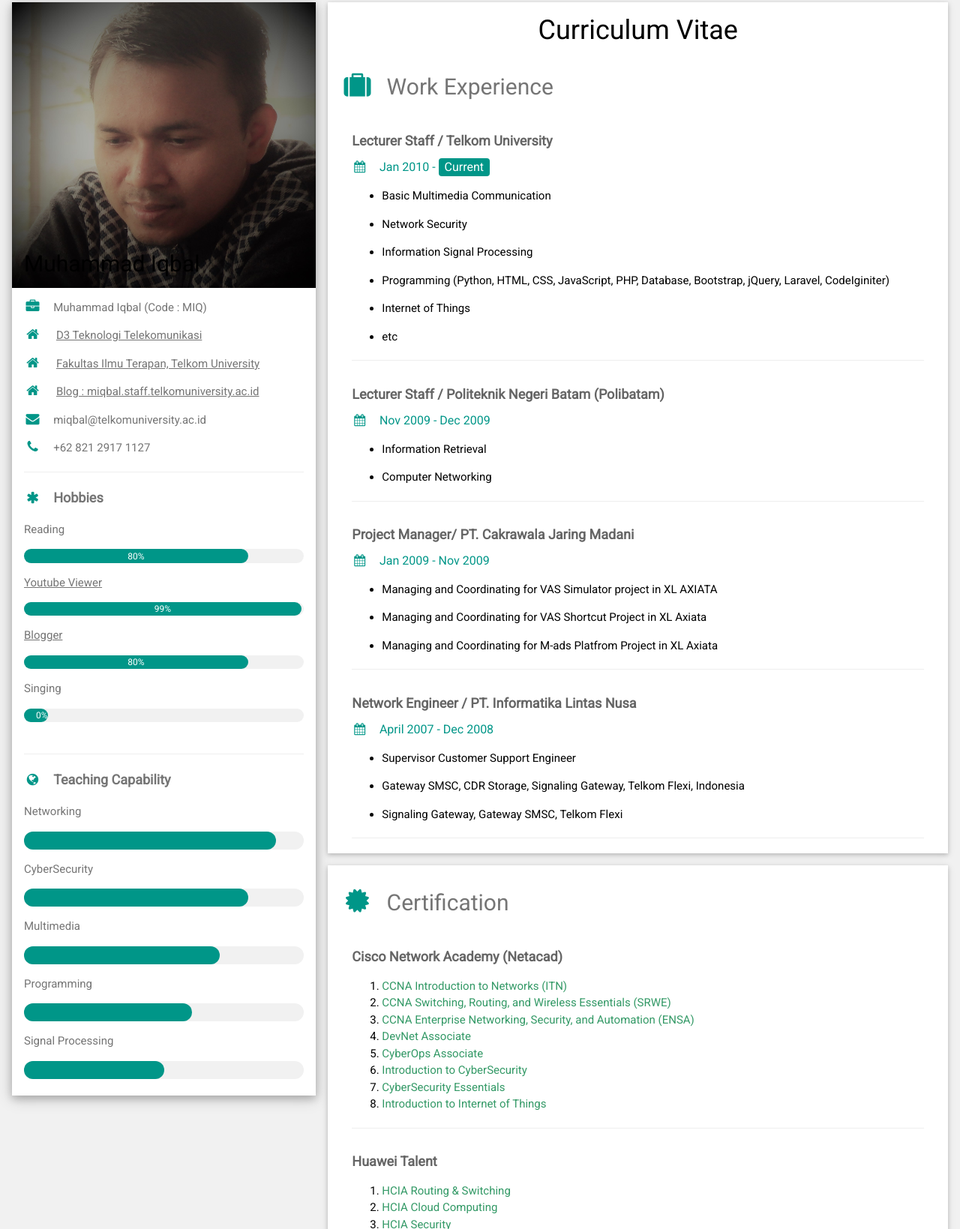
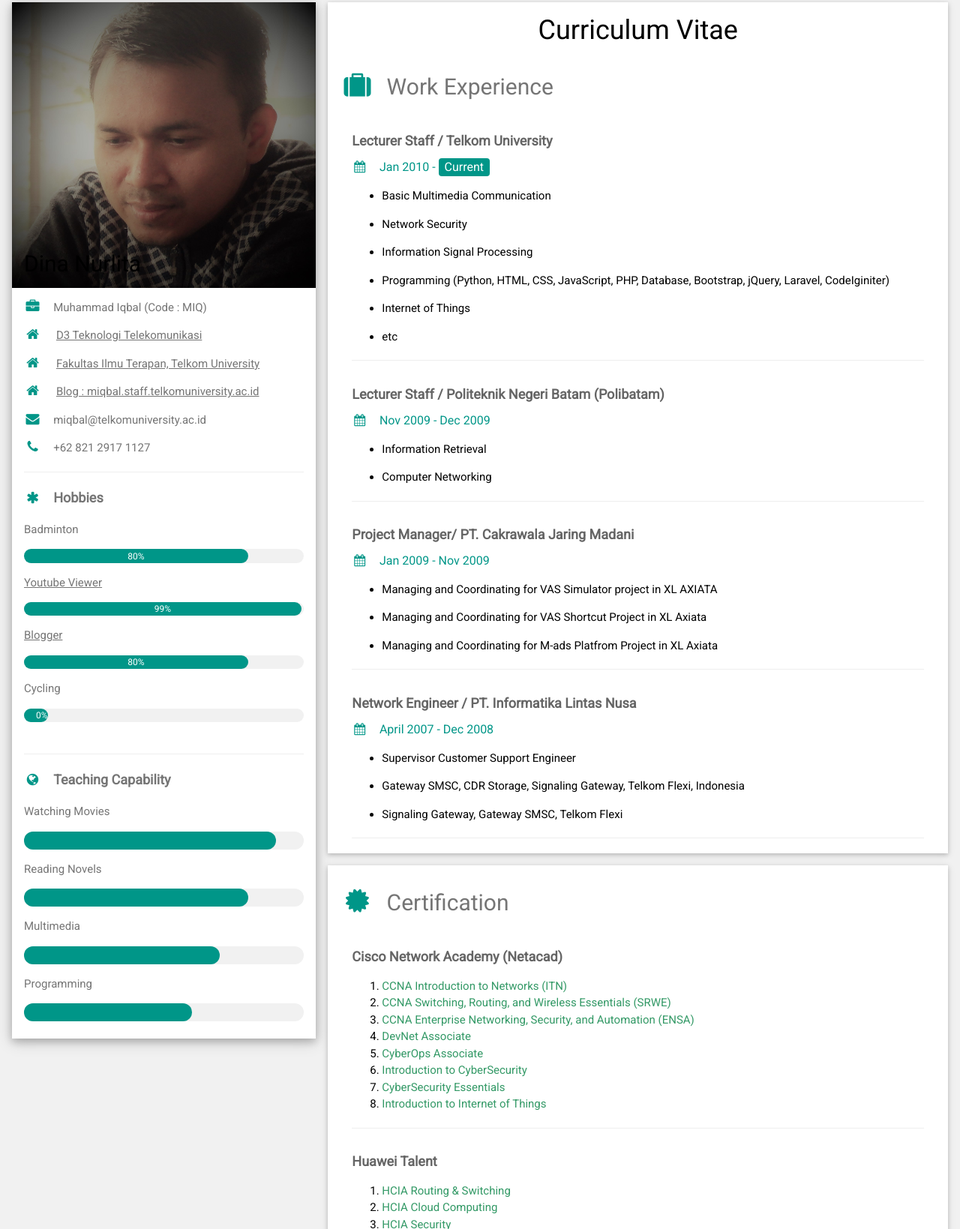
Before and after one commit to dnnrlta/dnnrlta.github.io, a plain HTML site: page index.html in a window 1280 px wide. Shown: the part 13-1652 px from the top of the page at 75% size. Drawn offline with nearby package versions, Linux system fonts and the light colour scheme.

Commit message:
Merubah MIQ CV

```diff
--- a/index.html
+++ b/index.html
@@ -1,6 +1,6 @@
 <!DOCTYPE html>
 <html>
-  <title>MIQ CV</title>
+  <title>DINA CVE</title>
   <meta charset="UTF-8" />
   <meta name="viewport" content="width=device-width, initial-scale=1" />
   <link rel="stylesheet" href="https://www.w3schools.com/w3css/4/w3.css" />
@@ -29,7 +29,7 @@
             <div class="w3-display-container">
               <img src="aset/miq.JPG" style="width: 100%" alt="miq picture" />
               <div class="w3-display-bottomleft w3-container w3-text-black">
-                <h2>Muhammad Iqbal</h2>
+                <h2>Dina Nurlita</h2>
               </div>
             </div>
             <div class="w3-container">
@@ -45,7 +45,7 @@
                 <b><i class="fa fa-asterisk fa-fw w3-margin-right w3-text-teal"></i>Hobbies</b>
               </p>
 
-              <p>Reading</p>
+              <p>Badminton</p>
               <div class="w3-light-grey w3-round-xlarge w3-small">
                 <div class="w3-container w3-center w3-round-xlarge w3-teal" style="width: 80%">
                   <div class="w3-center w3-text-white">80%</div>
@@ -59,7 +59,7 @@
               <div class="w3-light-grey w3-round-xlarge w3-small">
                 <div class="w3-container w3-center w3-round-xlarge w3-teal" style="width: 80%">80%</div>
               </div>
-              <p>Singing</p>
+              <p>Cycling</p>
               <div class="w3-light-grey w3-round-xlarge w3-small">
                 <div class="w3-container w3-center w3-round-xlarge w3-teal" style="width: 0%">0%</div>
               </div>
@@ -68,11 +68,11 @@
               <p class="w3-large w3-text-theme">
                 <b><i class="fa fa-globe fa-fw w3-margin-right w3-text-teal"></i>Teaching Capability</b>
               </p>
-              <p>Networking</p>
+              <p>Watching Movies</p>
               <div class="w3-light-grey w3-round-xlarge">
                 <div class="w3-round-xlarge w3-teal" style="height: 24px; width: 90%"></div>
               </div>
-              <p>CyberSecurity</p>
+              <p>Reading Novels</p>
               <div class="w3-light-grey w3-round-xlarge">
                 <div class="w3-round-xlarge w3-teal" style="height: 24px; width: 80%"></div>
               </div>
@@ -83,10 +83,6 @@
               <p>Programming</p>
               <div class="w3-light-grey w3-round-xlarge">
                 <div class="w3-round-xlarge w3-teal" style="height: 24px; width: 60%"></div>
-              </div>
-              <p>Signal Processing</p>
-              <div class="w3-light-grey w3-round-xlarge">
-                <div class="w3-round-xlarge w3-teal" style="height: 24px; width: 50%"></div>
               </div>
               <br />
             </div>
```
